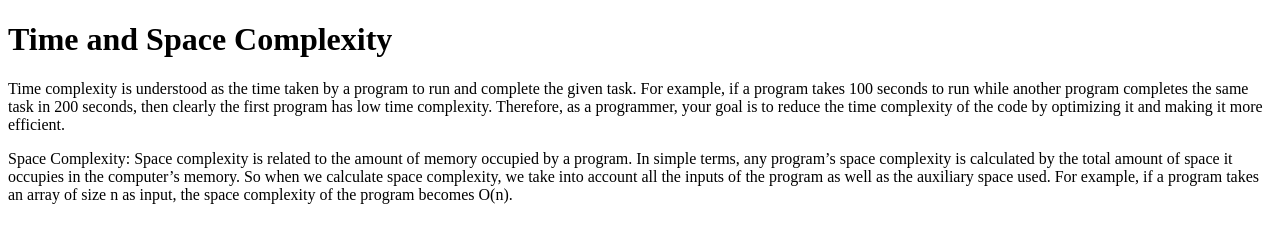
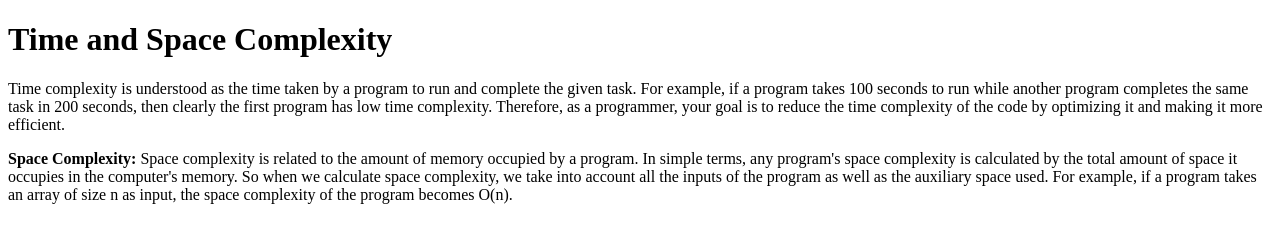
Before and after one commit to acciojob/time-and-space-complexity-Ananya-pro, a website: page main.html in a window 1280 px wide. Drawn offline with Linux system fonts and the light colour scheme.

Commit message:
created a submission

```diff
--- a/main.html
+++ b/main.html
@@ -10,7 +10,7 @@
 	<!-- the entire body must be written by student -->
 	<h1>Time and Space Complexity</h1>
 	<p>Time complexity is understood as the time taken by a program to run and complete the given task. For example, if a program takes 100 seconds to run while another program completes the same task in 200 seconds, then clearly the first program has low time complexity. Therefore, as a programmer, your goal is to reduce the time complexity of the code by optimizing it and making it more efficient.</p>
-    <p>Space Complexity: Space complexity is related to the amount of memory occupied by a program. In simple terms, any program’s space complexity is calculated by the total amount of space it occupies in the computer’s memory. So when we calculate space complexity, we take into account all the inputs of the program as well as the auxiliary space used. For example, if a program takes an array of size n as input, the space complexity of the program becomes O(n).</p>
+    <p><b>Space Complexity:</b> Space complexity is related to the amount of memory occupied by a program. In simple terms, any program's space complexity is calculated by the total amount of space it occupies in the computer's memory. So when we calculate space complexity, we take into account all the inputs of the program as well as the auxiliary space used. For example, if a program takes an array of size n as input, the space complexity of the program becomes O(n).</p>
 	<script type="text/javascript" src="./script.js">
 </script>
 
```
